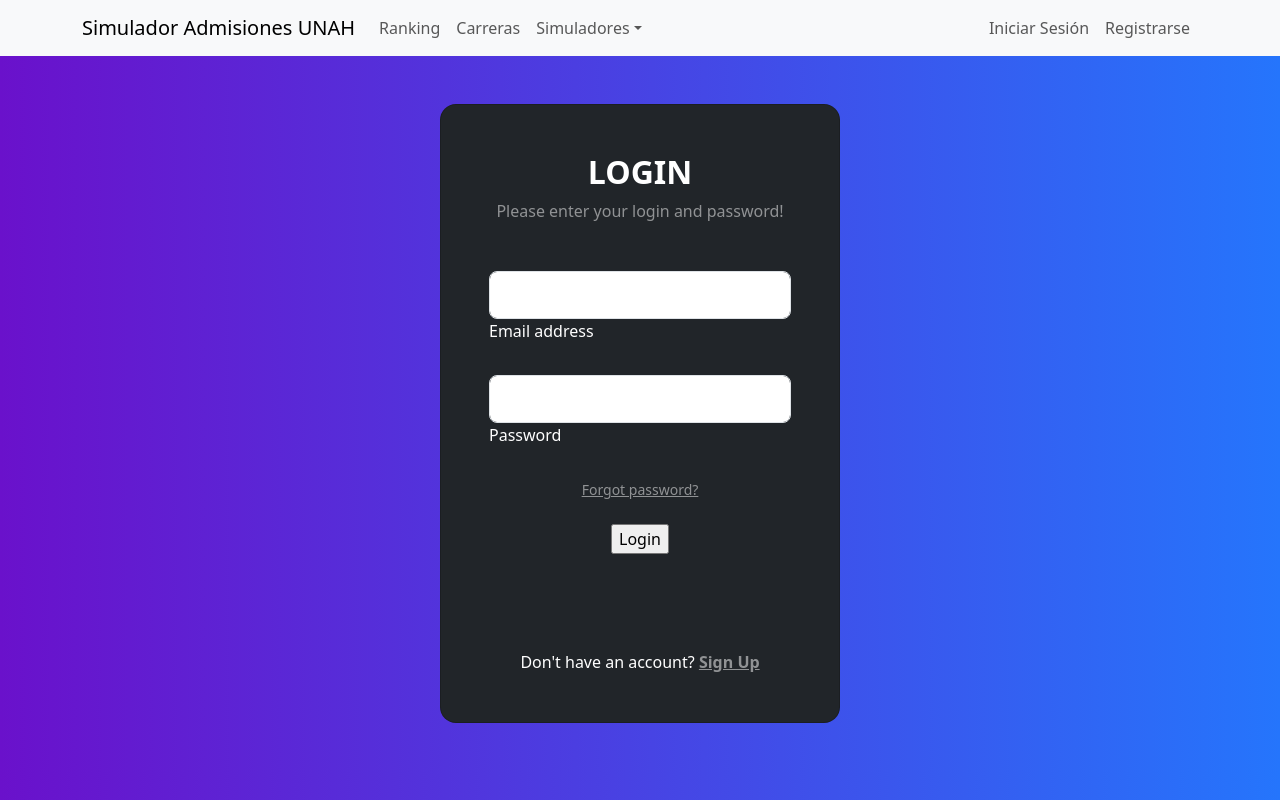
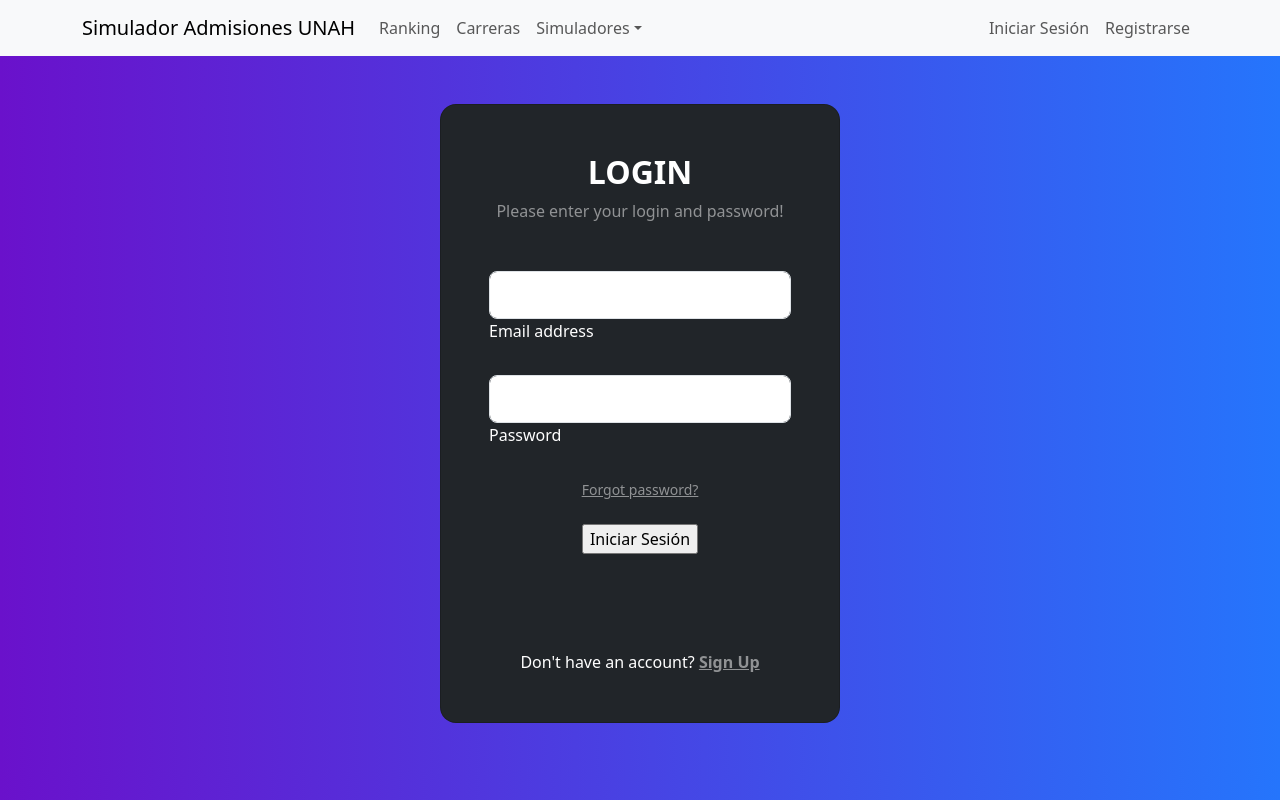
Before and after one commit to JorgeML01/simulador-examen-paa, a React (Create React App) app in the folder simulador-examen-paa-app/: page /login in a window 1280 px wide. Built offline with nearby package versions, Linux system fonts and the light colour scheme.

Commit message:
button login

```diff
--- a/simulador-examen-paa-app/src/components/LoginForm/LoginForm.jsx
+++ b/simulador-examen-paa-app/src/components/LoginForm/LoginForm.jsx
@@ -48,7 +48,7 @@ function LoginForm() {
                 </a>
               </p>
               <div className="button-container">
-                <input type="submit" value="Login" />
+                <input type="submit" value="Iniciar Sesión" />
               </div>
               <div className="d-flex flex-row mt-3 mb-5">
                 <MDBBtn
```
